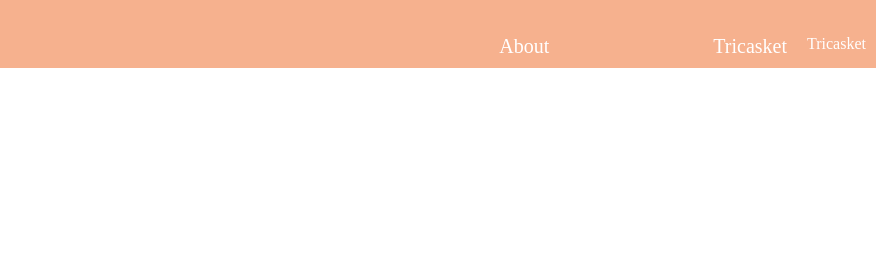
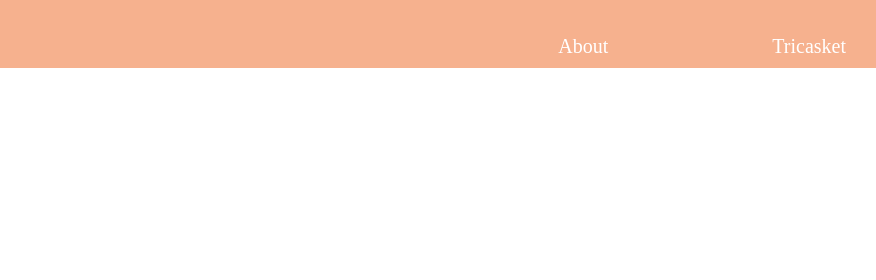
Before and after one commit to ame-1226/as_ima, a plain HTML site: page index.html in a window 1280 px wide. Shown: the top 280 px of the page, 404-1280 px from the left. Drawn offline with Linux system fonts and the light colour scheme; a web font is replaced by a local one.

Commit message:
Update index.html

```diff
--- a/index.html
+++ b/index.html
@@ -24,7 +24,7 @@
             <ul>
                 <li><a href="about.html">About</a></li>
  　　　　　　　　　<li><a href="about.html">Tricasket</a></li>
-                Tricasket
+
               </ul>
         </nav>
         </header>
```
